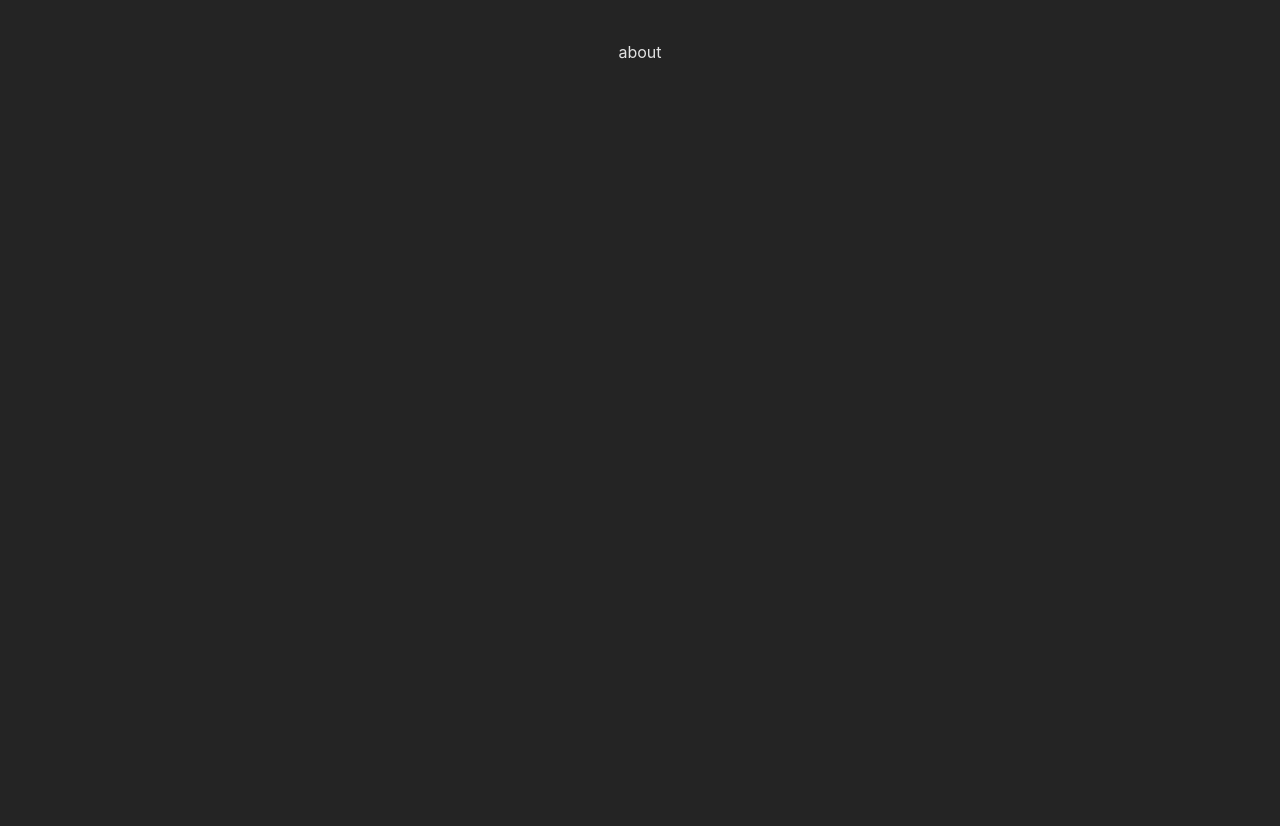
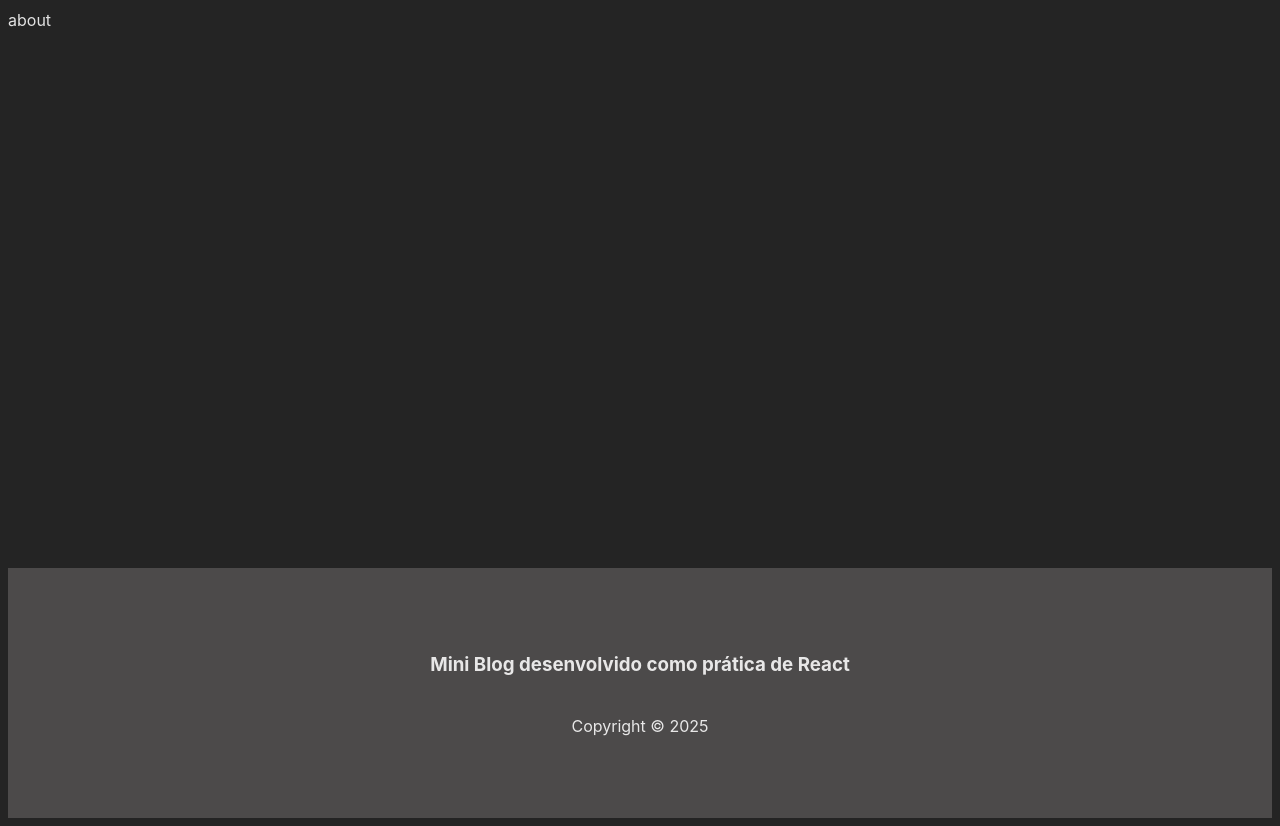
Before and after one commit to Isa-codelab/miniblog, a React (Vite) app: page /about in a window 1280 px wide. Before the commit the page ends 800 px from the top, so only its background shows below. Built offline with nearby package versions, Linux system fonts and the light colour scheme.

Commit message:
feat: add Footer component

```diff
--- a/src/App.css
+++ b/src/App.css
@@ -1,6 +1,4 @@
-#root {
-  max-width: 1280px;
-  margin: 0 auto;
-  padding: 2rem;
-  text-align: center;
+.container{
+  min-height: 60vh;
+  margin-bottom: 5rem;
 }
--- a/src/App.jsx
+++ b/src/App.jsx
@@ -3,6 +3,7 @@ import Home from './pages/Home/home';
 import About from './pages/About/about';
 
 import './App.css';
+import Footer from './components/Footer';
 
 function App() {
 
@@ -16,6 +17,7 @@ function App() {
             <Route path='/about' element={<About />} />
           </Routes>
         </div>
+        <Footer/>
         </BrowserRouter>
       </div>
     </>
--- /dev/null
+++ b/src/components/Footer.jsx
@@ -0,0 +1,13 @@
+import styles from './Footer.module.css';
+
+const Footer = () => {
+    return(
+        <footer className={styles.footer}>
+            <h3>Mini Blog desenvolvido como prática de React</h3>
+            <p>Copyright &copy; 2025</p>
+        </footer>
+
+    )
+}
+
+export default Footer
--- /dev/null
+++ b/src/components/Footer.module.css
@@ -0,0 +1,8 @@
+.footer{
+    height: 15.625rem;
+    display: flex;
+    flex-direction: column;
+    justify-content: center;
+    align-items: center;
+    background-color: #535151da;
+}
```
